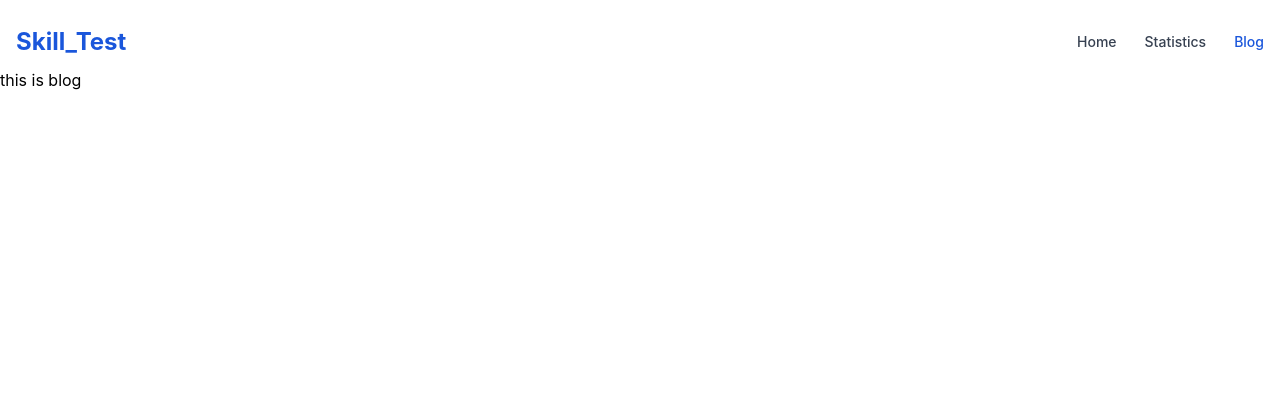
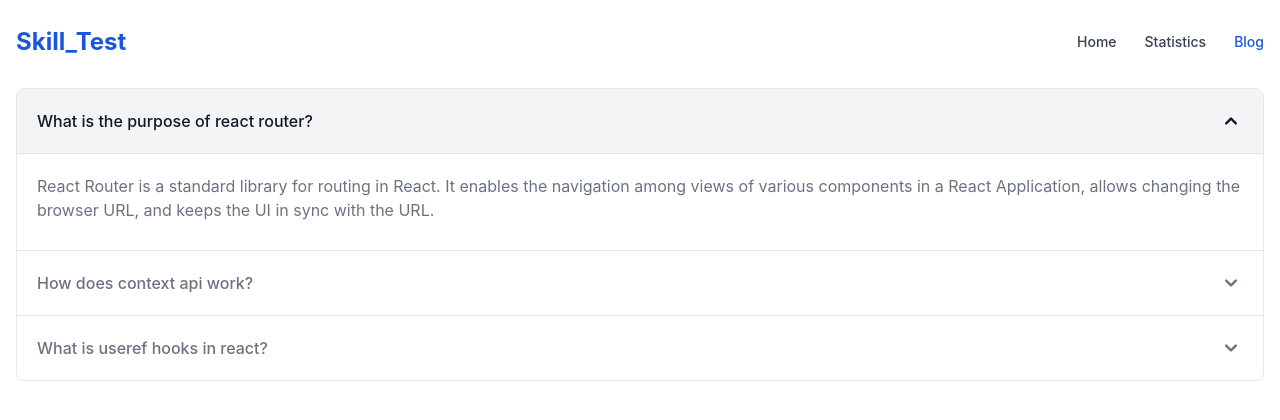
Before and after one commit to NabilNewaz/SkillsTest, a React (Create React App) app: page /blog in a window 1280 px wide. Shown: the top 420 px of the page. Built offline with nearby package versions, Linux system fonts and the light colour scheme.

Commit message:
blog question added

```diff
--- a/src/Components/Blog/Blog.js
+++ b/src/Components/Blog/Blog.js
@@ -1,9 +1,41 @@
+import { Accordion } from 'flowbite-react';
 import React from 'react';
 
 const Blog = () => {
     return (
-        <div>
-            <h2>this is blog</h2>
+        <div className='md:px-4 px-2 md:mt-5'>
+            <Accordion>
+                <Accordion.Panel>
+                    <Accordion.Title>
+                        What is the purpose of react router?
+                    </Accordion.Title>
+                    <Accordion.Content>
+                        <p className="mb-2 text-gray-500 dark:text-gray-400">
+                            React Router is a standard library for routing in React. It enables the navigation among views of various components in a React Application, allows changing the browser URL, and keeps the UI in sync with the URL.
+                        </p>
+                    </Accordion.Content>
+                </Accordion.Panel>
+                <Accordion.Panel>
+                    <Accordion.Title>
+                        How does context api work?
+                    </Accordion.Title>
+                    <Accordion.Content>
+                        <p className="mb-2 text-gray-500 dark:text-gray-400">
+                            The React Context API is a way for a React app to effectively produce global variables that can be passed around. This is the alternative to "prop drilling" or moving props from grandparent to child to parent, and so on. Context is also touted as an easier, lighter approach to state management using Redux.
+                        </p>
+                    </Accordion.Content>
+                </Accordion.Panel>
+                <Accordion.Panel>
+                    <Accordion.Title>
+                        What is useref hooks in react?
+                    </Accordion.Title>
+                    <Accordion.Content>
+                        <p className="mb-2 text-gray-500 dark:text-gray-400">
+                            {`Essentially, useRef is like a “box” that can hold a mutable value in its .current property. You might be familiar with refs primarily as a way to access the DOM. If you pass a ref object to React with <div ref={myRef} /> , React will set its .current property to the corresponding DOM node whenever that node changes.`}
+                        </p>
+                    </Accordion.Content>
+                </Accordion.Panel>
+            </Accordion>
 
         </div>
     );
--- a/src/Components/statistics/statistics.js
+++ b/src/Components/statistics/statistics.js
@@ -6,20 +6,8 @@ const Statistics = () => {
     const QuizData = useLoaderData()
     return (
         <div className='lg:px-96 md:mt-5 px-0'>
-            <div className='hidden md:block'>
-                <ResponsiveContainer width={750} height={450}>
-                    <BarChart data={QuizData.data}>
-                        <CartesianGrid strokeDasharray="3 3" />
-                        <XAxis dataKey="name" />
-                        <YAxis />
-                        <Tooltip />
-                        <Legend />
-                        <Bar dataKey="total" fill="#8884d8" />
-                    </BarChart>
-                </ResponsiveContainer>
-            </div>
-            <div className='md:hidden block'>
-                <ResponsiveContainer width={320} height={350}>
+            <div>
+                <ResponsiveContainer width='92%' height={400}>
                     <BarChart data={QuizData.data}>
                         <CartesianGrid strokeDasharray="3 3" />
                         <XAxis dataKey="name" />
```
